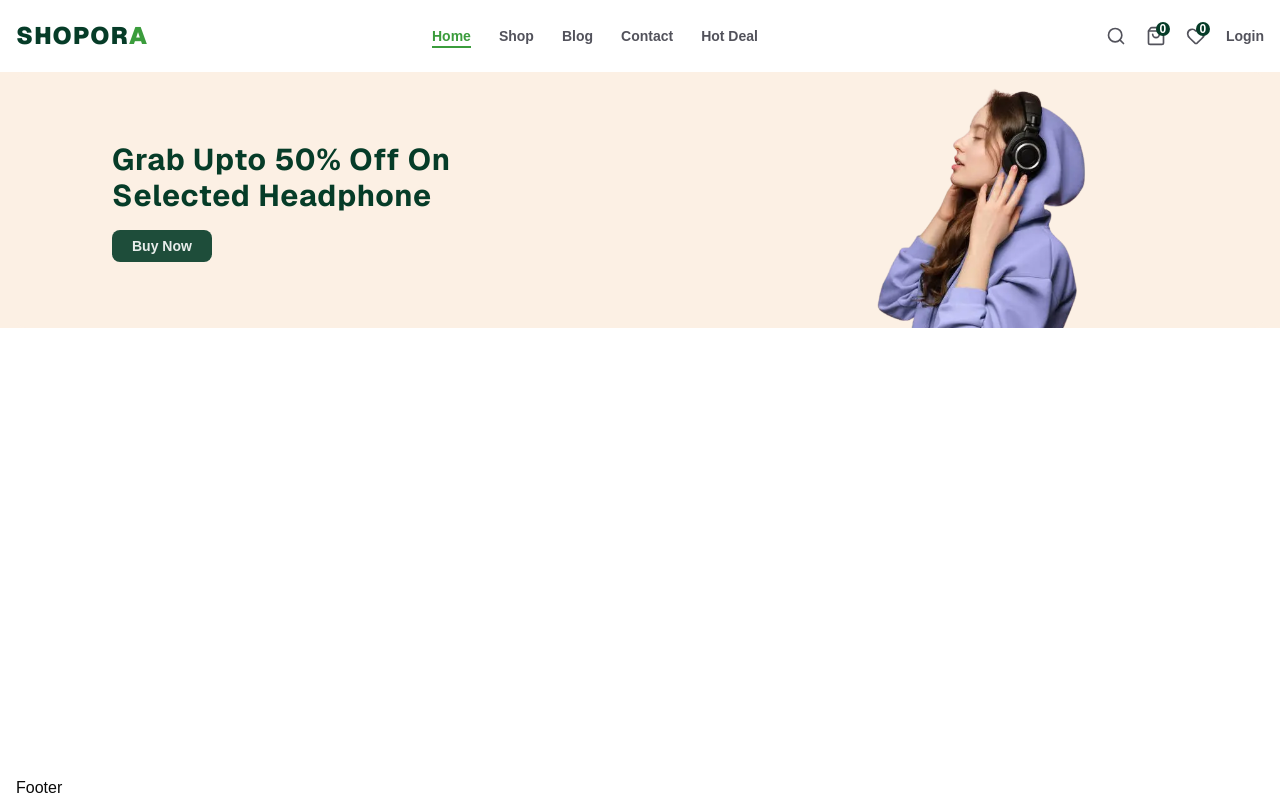
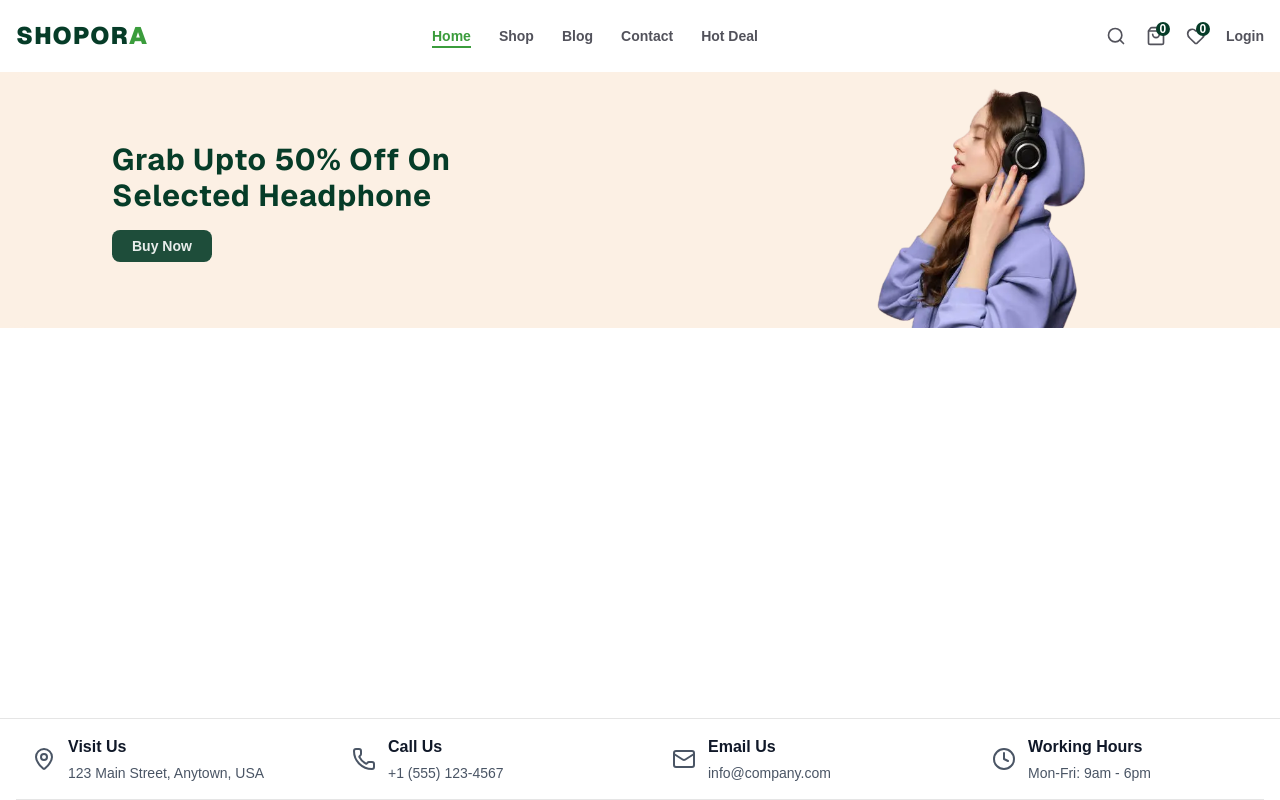
Before and after one commit to pramodsinzh/Shopora, a Next.js app: page / in a window 1280 px wide. Built offline with nearby package versions, Linux system fonts and the light colour scheme; no server answers.

Commit message:
feat: implement FooterTop component and enhance Footer layout

```diff
--- a/components/Footer.tsx
+++ b/components/Footer.tsx
@@ -1,10 +1,13 @@
 import React from 'react'
 import Container from './Container'
+import FooterTop from './FooterTop'
 
 const Footer = () => {
   return (
-    <footer>
-        <Container>Footer</Container>
+    <footer className='bg-white border-t'>
+        <Container>
+          <FooterTop />
+        </Container>
     </footer>
   )
 }
--- /dev/null
+++ b/components/FooterTop.tsx
@@ -0,0 +1,56 @@
+import { Clock, Mail, MapPin, Phone } from 'lucide-react';
+import React from 'react'
+
+interface ContactItemData {
+    title: string;
+    subtitle: string;
+    icon: React.ReactNode;
+}
+
+const data: ContactItemData[] = [
+    {
+        title: "Visit Us",
+        subtitle: "123 Main Street, Anytown, USA",
+        icon: (
+            <MapPin className='h-6 w-6 text-gray-600 group-hover:text-primary transition-colors' />
+        )
+    },
+    {
+        title: "Call Us",
+        subtitle: "+1 (555) 123-4567",
+        icon: (
+            <Phone className='h-6 w-6 text-gray-600 group-hover:text-primary transition-colors' />
+        )
+    },
+    {
+        title: "Email Us",
+        subtitle: "info@company.com",
+        icon: (
+            <Mail className='h-6 w-6 text-gray-600 group-hover:text-primary transition-colors' />
+        )
+    },
+    {
+        title: "Working Hours",
+        subtitle: "Mon-Fri: 9am - 6pm",
+        icon: (
+            <Clock className='h-6 w-6 text-gray-600 group-hover:text-primary transition-colors' />
+        )
+    },
+]
+const FooterTop = () => {
+    return (
+        <div className='grid grid-cols-2 lg:grid-cols-4 gap-8 border-b'>
+            {data?.map((item, index) => (
+                <div className="flex items-center gap-3 group hover:bg-gray-50 p-4 transition-colors hoverEffect" key={index}>
+                    {item?.icon}
+                    <div className="">
+                        <h3 className='font-semibold text-gray-900 group-hover:text-black hoverEffect'>{item?.title}</h3>
+                        <p className='text-gray-600 text-sm mt-1 group-hover:text-gray-900 hoverEffect'>{item?.subtitle}</p>
+                    </div>
+                </div>
+            ))}
+        </div>
+    )
+}
+
+export default FooterTop
--- a/components/Header.tsx
+++ b/components/Header.tsx
@@ -12,7 +12,6 @@ import { ClerkLoaded, UserButton } from '@clerk/nextjs'
 
 const Header = async () => {
   const user = await currentUser()
-  console.log(user)
   return (
     <header className='bg-white py-5'>
       <Container className='flex items-center justify-between text-lightColor'>
```
